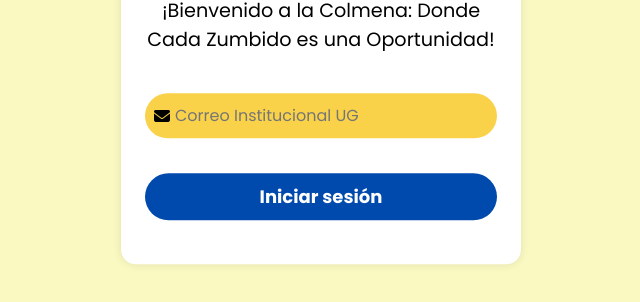
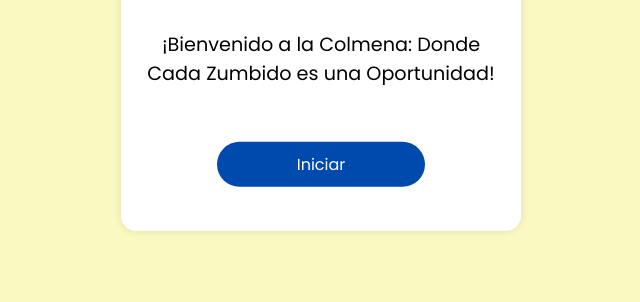
Before and after one commit to YoselinEscudero/ProyectoIS, a plain HTML site: page login.html in a window 1280 px wide. Shown: the part 366-668 px from the top of the page, without its empty margins (319-959 px from the left). Drawn offline with Linux system fonts and the light colour scheme.

Commit message:
agregue boton

```diff
--- a/css/login.css
+++ b/css/login.css
@@ -136,3 +136,19 @@ h1 a:hover {
   font-size: 1.2rem;
 
 }
+
+/* Estilo para el botón */
+a.styled-button {
+  display: inline-block;
+  padding: 10px 80px;
+  text-decoration: none;
+  background-color: #004AAD; /* Color de fondo del botón */
+  color: #fff; /* Color del texto del botón */
+  border-radius: 25px; /* Bordes redondeados */
+  transition: background-color 0.3s ease; /* Transición suave del color de fondo */
+}
+
+/* Cambiar color de fondo al pasar el ratón sobre el botón */
+a.styled-button:hover {
+  background-color:#2980b9;
+}
--- a/login.html
+++ b/login.html
@@ -23,8 +23,9 @@
       <form>
         <p class="frase">¡Bienvenido a la Colmena: Donde Cada Zumbido es una Oportunidad!</p>
         <div class="textbox">
-          <input type="text" placeholder="Correo Institucional UG" name="username" id="inputCorreo" required style="font-family: 'Poppins', sans-serif;">
-          <i class="fa-solid fa-envelope"></i>
+         <!-- <input type="text" placeholder="Correo Institucional UG" name="username" id="inputCorreo" required style="font-family: 'Poppins', sans-serif;">
+          <i class="fa-solid fa-envelope"></i>-->
+
         </div>
         <!-- <div class="textbox">
           <input type="password" placeholder="Contraseña" name="password" required>
@@ -32,7 +33,8 @@
         </div> -->
         <div class="icon-login">
           <!-- <i class="fas fa-sign-in-alt"></i> -->
-          <input type="submit" value="Iniciar sesión" id="btnVerificar" style="font-family: 'Poppins', sans-serif; font-weight: bold;">
+         <!-- <input type="submit" value="Iniciar sesión" id="btnVerificar" style="font-family: 'Poppins', sans-serif; font-weight: bold;">-->
+         <a href="./index.html" class="styled-button">Iniciar</a>
 
         </div>
         <h1><a href="#"></a></h1>
```
